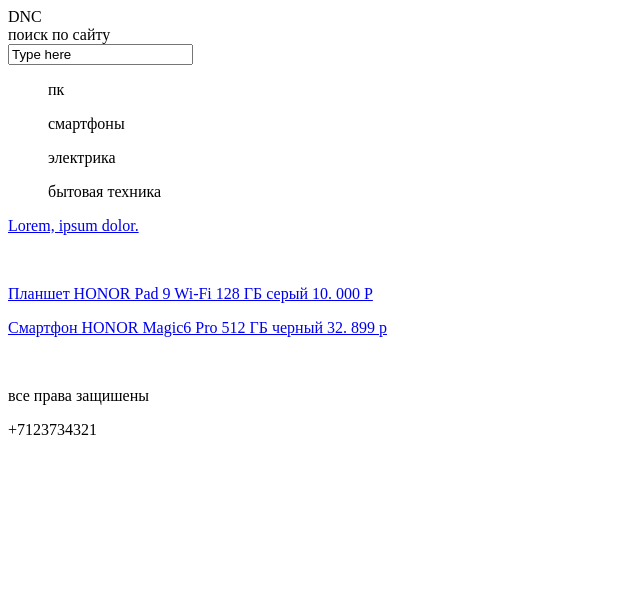
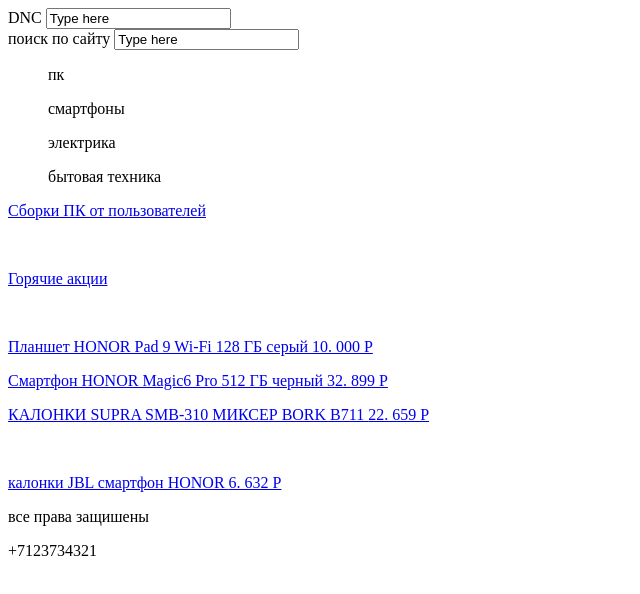
Before and after one commit to azen556/test, a plain HTML site: page index.html in a window 1280 px wide. Shown: the whole page, without its empty margins (0-640 px from the left). Drawn offline with Linux system fonts and the light colour scheme.

Commit message:
Add files via upload

```diff
--- a/index.html
+++ b/index.html
@@ -7,16 +7,26 @@
     <link rel="stylesheet" href="">
 </head>
 <body>
-    <div class="header">DNC</div>
-    <div class="sidebar"> поиск по сайту</div> <input type="поиск по сайту" name="input" value="Type here" />
+    <div class="header">
+        DNC
+        <input type="DNC" name="input" value="Type here" />
+    </div>
+    <div class="sidebar"> поиск по сайту
+
+         <input type="поиск по сайту" name="input" value="Type here" />
+    </div>
+
     <div class="main">
         <ol>пк</ol>
         <ol>смартфоны</ol>
+         <link rel="stylesheet" href="">
         <ol>электрика</ol>
         <ol>бытовая техника</ol>
         <div class="sec1">
             <a href="#">
-                <p>Lorem, ipsum dolor.</p>
+                <p>Сборки ПК от пользователей</p>
+                <img src="#" alt="">
+                <p>Горячие акции</p>
                 <img src="#" alt="">
             </a>
         </div>
@@ -29,8 +39,16 @@
                     <p>Смартфон
  HONOR Magic6 Pro
  512 ГБ
-                        черный <span>32. 899 р</span></p>
+ черный <span>32. 899 P</span></p>
+
+ <div class="sec3">
+    <a href="#">
+        <p>КАЛОНКИ SUPRA SMB-310
+
+            МИКСЕР BORK B711  <span>22. 659 P</span></p>
                  <img src="#" alt="">
+        <p>калонки JBL
+            смартфон HONOR <span>6. 632 P</span></p>
             </a>
         </div>
     </div>
```
Lines whose indentation alone changed are shown as unchanged.
